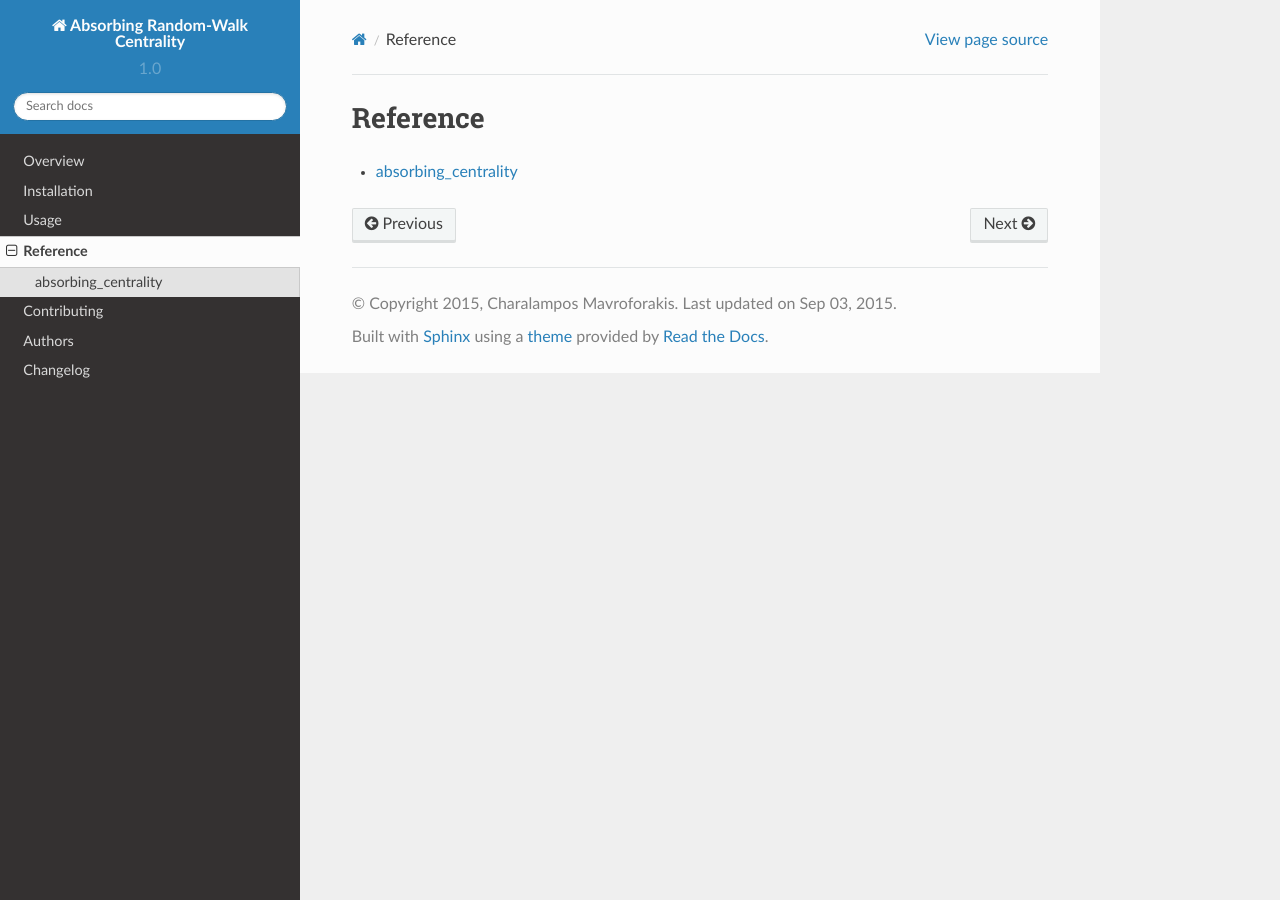
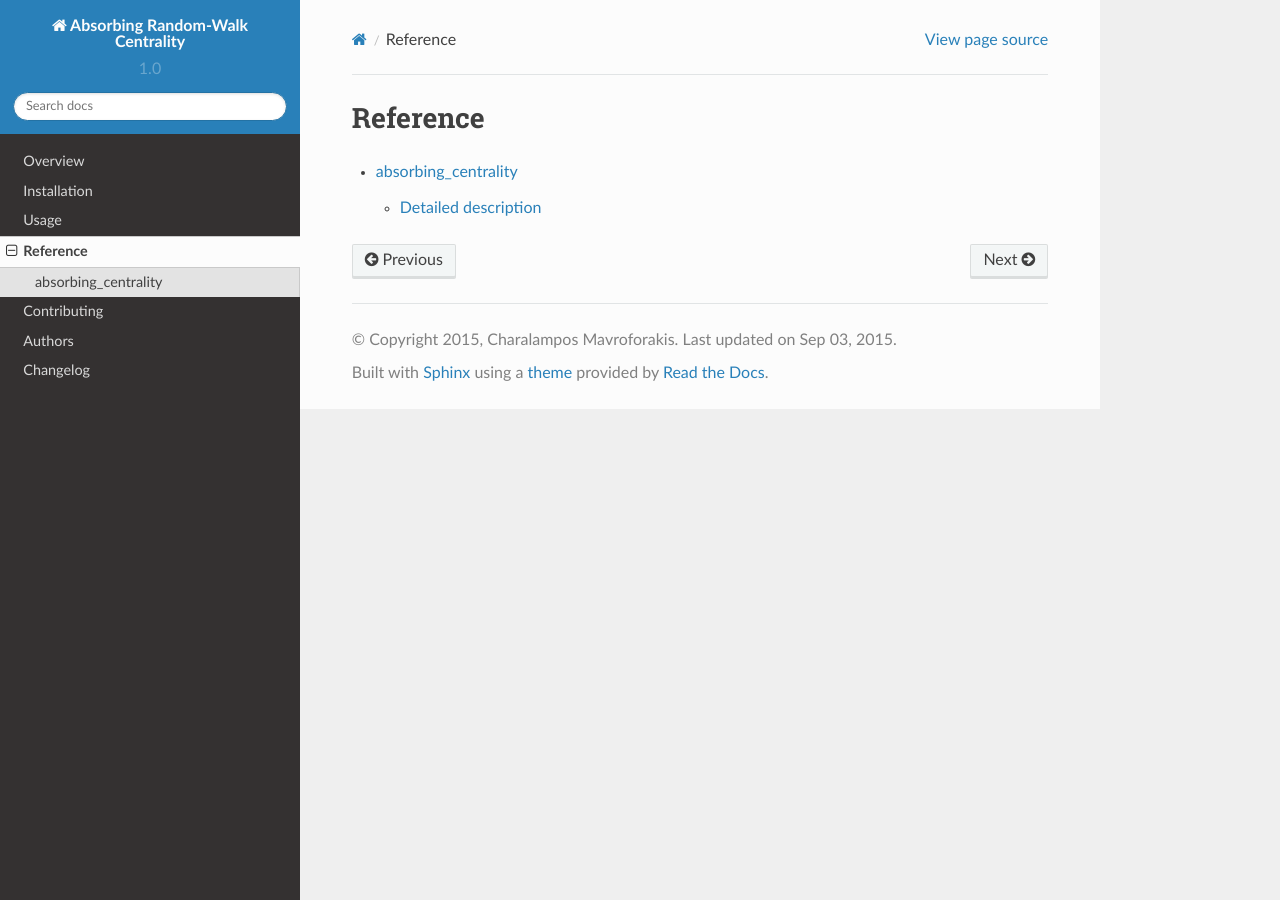
Before and after one commit to harrymvr/absorbing-centrality, a Sphinx documentation site: the page built from docs/reference/index.rst, in a window 1280 px wide. Built offline with Sphinx 7.4.7 and the Read the Docs theme 2.0.0, drawn with Linux system fonts in a browser that asks for light colours; some of the changed lines change nothing that is shown.

Commit message:
Adds doc outline for functions

```diff
--- a/docs/reference/absorbing_centrality.rst
+++ b/docs/reference/absorbing_centrality.rst
@@ -1,5 +1,24 @@
 absorbing_centrality
 ====================
 
-.. automodule:: absorbing_centrality
-    :members:
+.. automodule:: absorbing_centrality.algorithms
+   :members:
+   :undoc-members:
+.. autosummary::
+
+
+Detailed description
+--------------------
+
+.. automember:: absorbing_centrality
+.. automember:: absorbing_centrality_inversion
+.. automember:: add_supernode
+.. automember:: canonical_relabel_nodes
+.. automember:: compute_fundamental_matrix
+.. automember:: compute_personalized_transition_matrix
+.. automember:: compute_transition_matrix
+.. automember:: has_supernode
+.. automember:: is_canonical
+.. automember:: keep_largest_component
+.. automember:: update_fundamental_matrix
+.. autoexception:: CanonicalizationError
```
